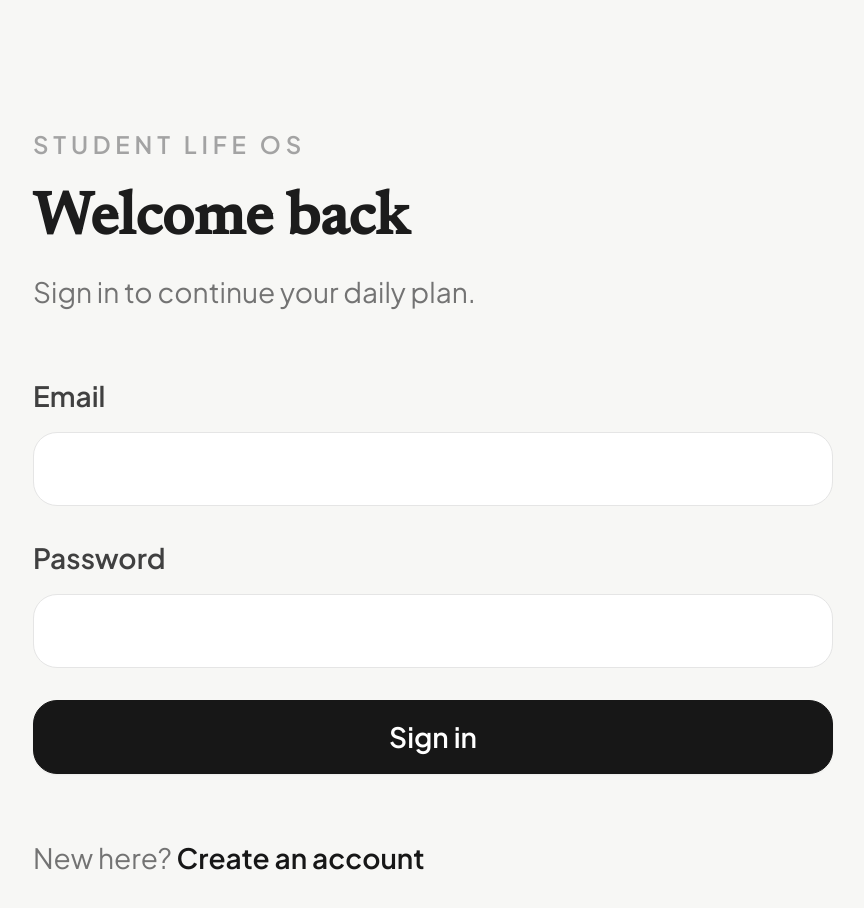
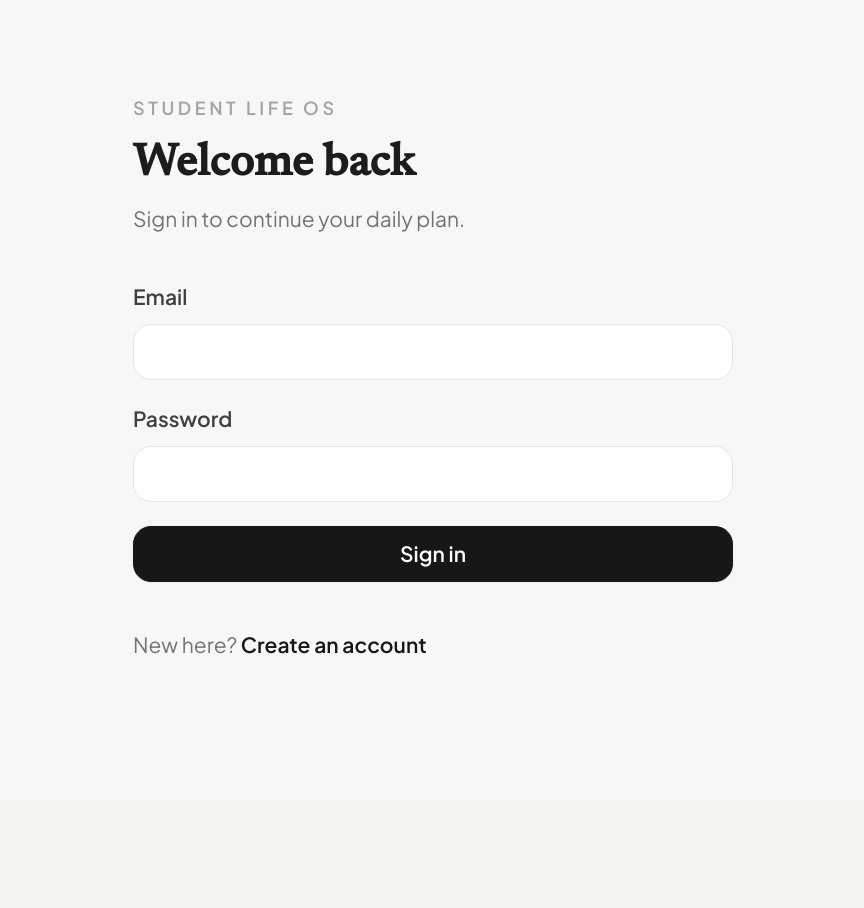
Before and after one commit to suhanstha09/student_life_os, a Next.js app in the folder frontend/: page /login in a window 1280 px wide. Shown: the top 908 px of the page, without its empty margins (207-1071 px from the left). After the commit the page ends 800 px from the top, so only its background shows below. Built offline with nearby package versions, Linux system fonts and the light colour scheme; no server answers.

Commit message:
style: Adjust font size in globals.css and enhance layout in AppShell and Card components

```diff
--- a/frontend/src/app/globals.css
+++ b/frontend/src/app/globals.css
@@ -9,7 +9,7 @@
 }
 
 html {
-  font-size: 200%;
+  font-size: 150%;
 }
 
 body {
--- a/frontend/src/components/AppShell.tsx
+++ b/frontend/src/components/AppShell.tsx
@@ -12,12 +12,12 @@ type AppShellProps = {
 export default function AppShell({ children }: AppShellProps) {
   return (
     <div className="min-h-screen bg-[#f7f7f5] text-[#1c1c1c]">
-      <div className="mx-auto w-full max-w-[1600px] px-4 py-6 sm:px-6 lg:px-8">
+      <div className="mx-auto w-full max-w-[1800px] px-4 py-6 sm:px-6 lg:px-8">
         <div className="grid gap-6 lg:grid-cols-[320px,1fr]">
           <Sidebar />
           <div className="flex min-w-0 flex-col">
             <TopBar />
-            <main className="mt-6 flex-1">{children}</main>
+            <main className="mt-6 flex-1 min-h-[calc(100vh-220px)]">{children}</main>
           </div>
         </div>
       </div>
--- a/frontend/src/components/ui/Card.tsx
+++ b/frontend/src/components/ui/Card.tsx
@@ -8,7 +8,7 @@ type CardProps = {
 export default function Card({ children, className = '' }: CardProps) {
   return (
     <div
-      className={`rounded-2xl border border-neutral-200 bg-white px-7 py-6 shadow-sm ${className}`}
+      className={`min-h-[140px] rounded-2xl border border-neutral-200 bg-white px-7 py-6 shadow-sm ${className}`}
     >
       {children}
     </div>
```
